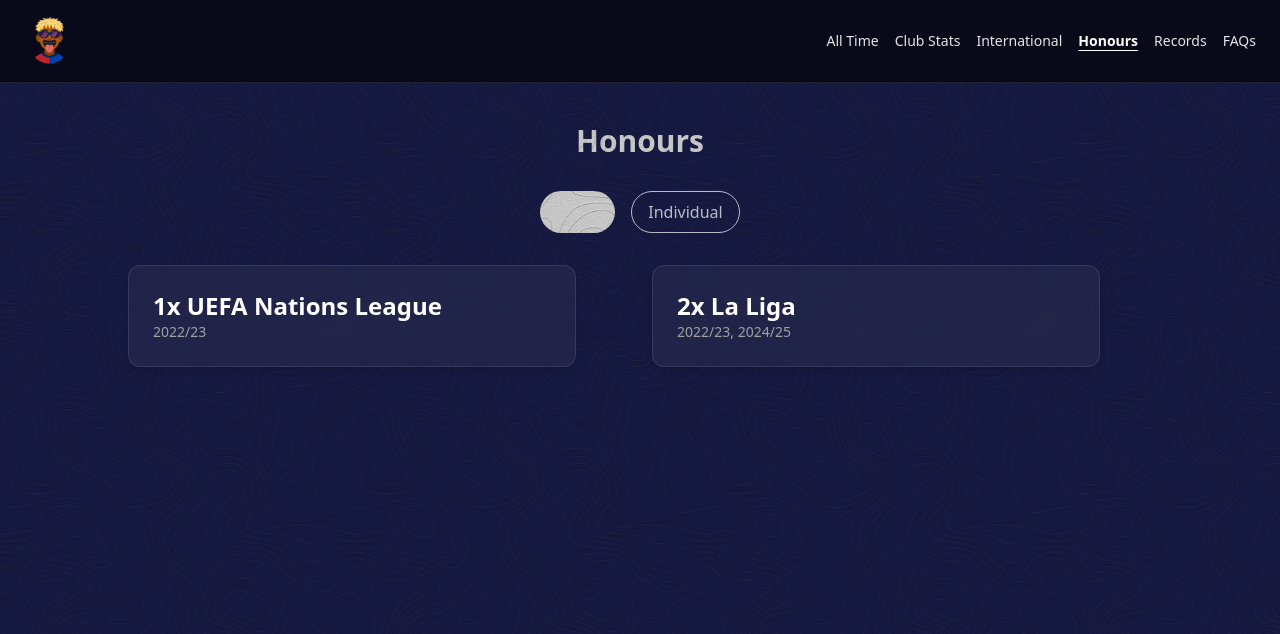
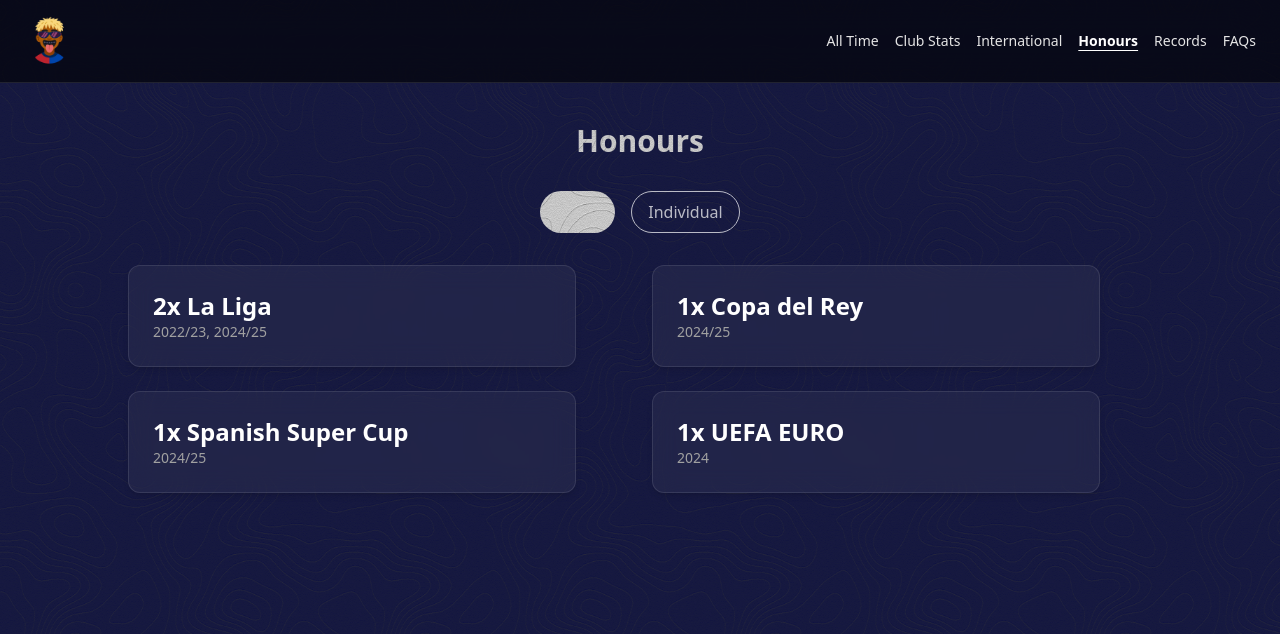
Before and after one commit to nothier7/yamalverse, a Next.js app: page /honours in a window 1280 px wide. Shown: the top 634 px of the page. Built offline with nearby package versions, Linux system fonts and the light colour scheme.

Commit message:
Updated trophies

```diff
--- a/src/app/honours/page.tsx
+++ b/src/app/honours/page.tsx
@@ -21,14 +21,24 @@ export default function HonoursPage() {
 
   const teamHonours = [
     {
-      title: 'UEFA Nations League',
-      times: 1,
-      seasons: ['2022/23'],
-    },
-    {
       title: 'La Liga',
       times: 2,
       seasons: ['2022/23', '2024/25'],
+    },
+    {
+      title: 'Copa del Rey',
+      times: 1,
+      seasons: ['2024/25'],
+    },
+    {
+      title: 'Spanish Super Cup',
+      times: 1,
+      seasons: ['2024/25'],
+    },
+    {
+      title: 'UEFA EURO',
+      times: 1,
+      seasons: ['2024'],
     },
   ];
 
```
